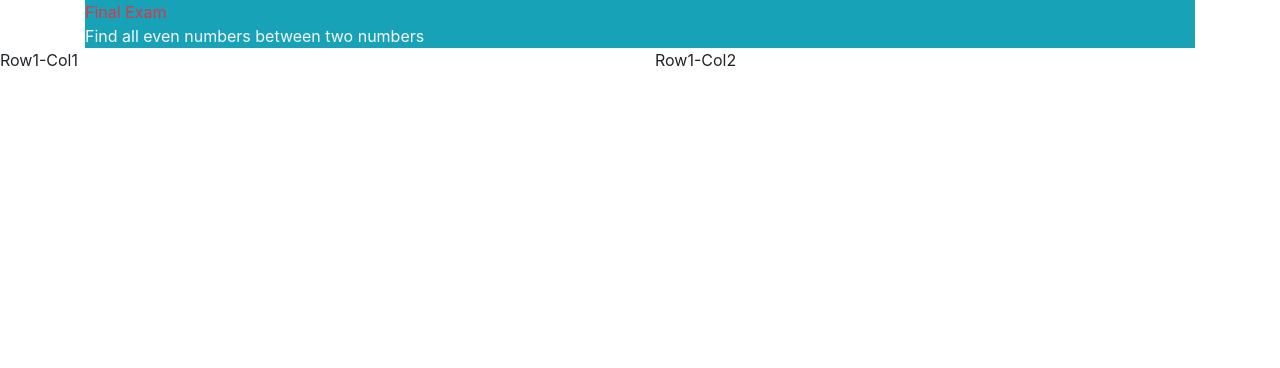
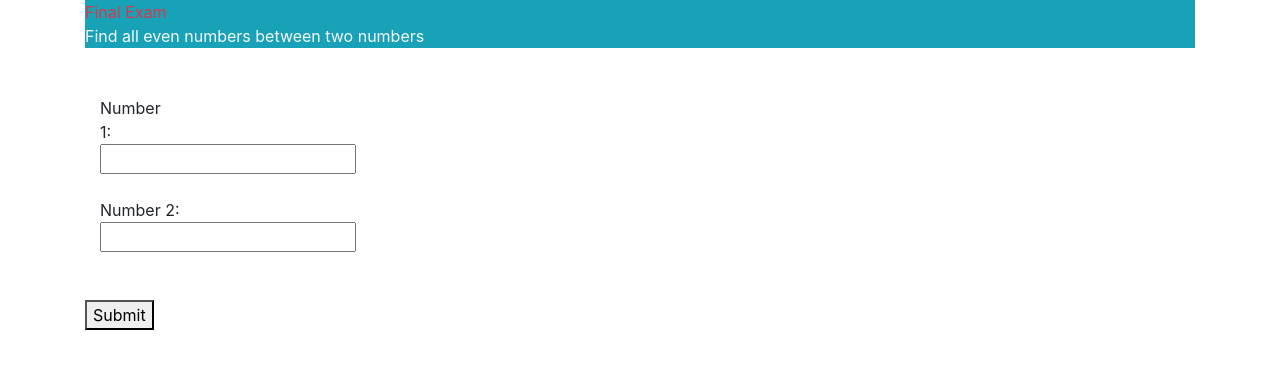
Before and after one commit to jmaldonado81/IS-445-Final, a plain HTML site: page index.html in a window 1280 px wide. Drawn offline with nearby package versions, Linux system fonts and the light colour scheme.

Commit message:
Add files via upload

```diff
--- a/index.html
+++ b/index.html
@@ -13,14 +13,29 @@
 </head>
 <body>
     <div class="container">
-        <div data-role="header" style="background-color: teal; font:impact; text-align: center class="fixed-bar"></div>
+        <div data-role= header style= background-color teal; font=impact; text-align= center class="fixed-bar"></div>
             <div id="header" display: inline-block class="bg-info text-danger">Final Exam</div>
             <div id="header" class="bg-info text-light"> Find all even numbers between two numbers</div>
         </div>
-        <div class="row" id="row1">
-          <div class="col cell">Row1-Col1</div>
-          <div class="col cell">Row1-Col2</div>
+          <div class="container" text-color: green>
+          <form name="myform">
 
+            <br><br>
+            <div class="row" id="row1"></div>
+              <div class="col-1 cell" id="row1">Number 1:
+              <input id="numb"></div>
+              <br>
+              <div class="col-4 cell" id="row1">Number 2:
+              <input id="numb"></div>
+            <br>
+            <br>
+
+            <button onclick="demo()">Submit</button>
+            <p id ="demo"></p>
+
+
+          </div>
+        </form>
         </div>
       </div>
 
```
Also changed, not shown: main.js (added, +10 -0 lines).
